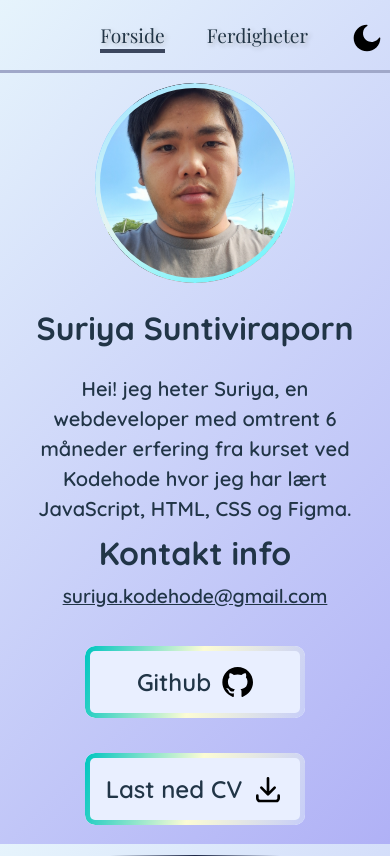
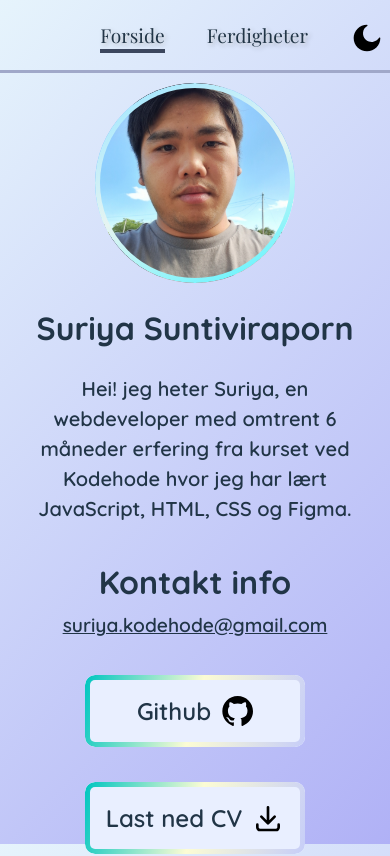
Before and after one commit to Suriya-Kodehode/Portfolio, a React (Vite) app: page /#/ in a window 390 px wide. Shown: the top 856 px of the page. Built offline with nearby package versions, Linux system fonts and the light colour scheme.

Commit message:
Update HomeContent.module.css

```diff
--- a/src/assets/Content/HomeContent.module.css
+++ b/src/assets/Content/HomeContent.module.css
@@ -223,7 +223,7 @@
         display: flex;
         flex-direction: column;
         padding: 0;
-        gap: 0.9375;
+        gap: 1.2rem;
         justify-content: center;
         align-items: center;
         align-self: center;
@@ -262,6 +262,7 @@
             justify-content: center;
             align-items: center;
             gap: 0.625rem;
+            padding: 0.625rem 0;
             flex: 1 0 0;
             align-self: center;
     }
```
